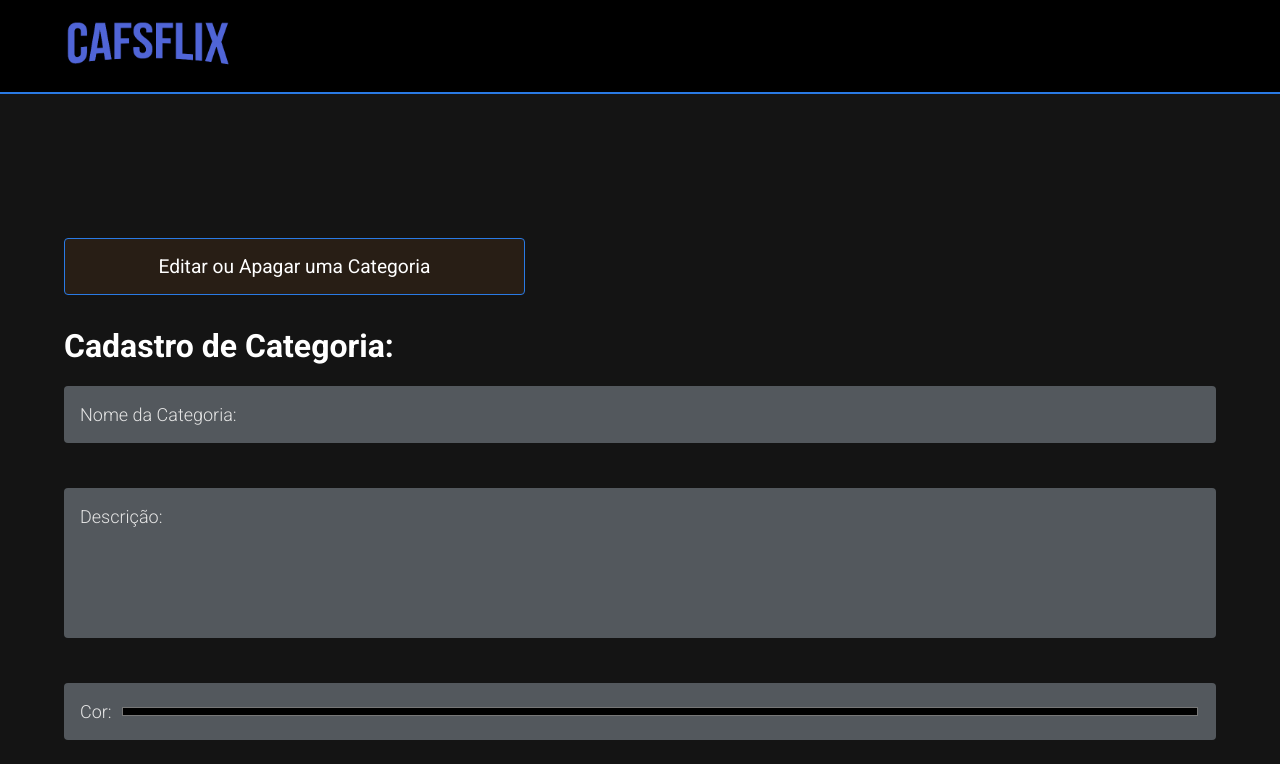
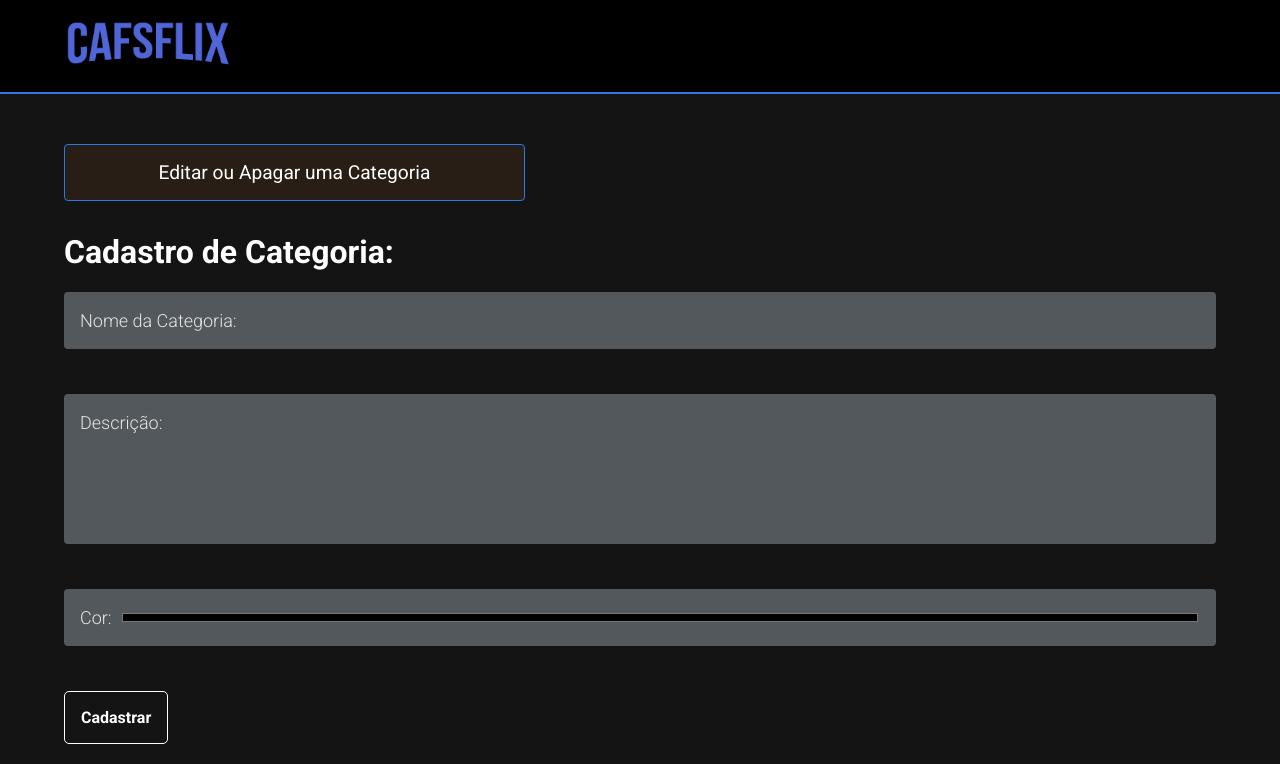
Before and after one commit to Noslin22/CafsFlix, a React (Create React App) app: page /cadastro/categoria in a window 1280 px wide. Shown: the top 764 px of the page. Built offline with nearby package versions, Linux system fonts and the light colour scheme; data requests are answered from the project's data file.

Commit message:
Teste top

```diff
--- a/src/index.css
+++ b/src/index.css
@@ -20,25 +20,13 @@
   --videoCard-container-height-mob: calc(calc(var(--videoCard-container-width-mob) / 16) * 9);
   --videoCard-focus-scale: 1.3;
   --videoCard-focus-scale-mob: 1.2;
+  --MenuPaddingTopMobile: 50px;
 }
 
 html,
 body {
   margin: 0;
   padding: 0;
-}
-
-.App {
-  width: 800px;
-  margin: 30px;
-}
-
-.cb-centermode {
-  margin-bottom: 20px;
-  display: block;
-}
-.cb-centermode input {
-  margin-right: 7px;
 }
 
 a {
@@ -82,7 +70,7 @@ a {
 }
 
 #root {
-  --bodyPaddingTop: 94px;
+  --bodyPaddingTop: 0;
   display: flex;
   flex-direction: column;
   min-height: 100vh;
```
